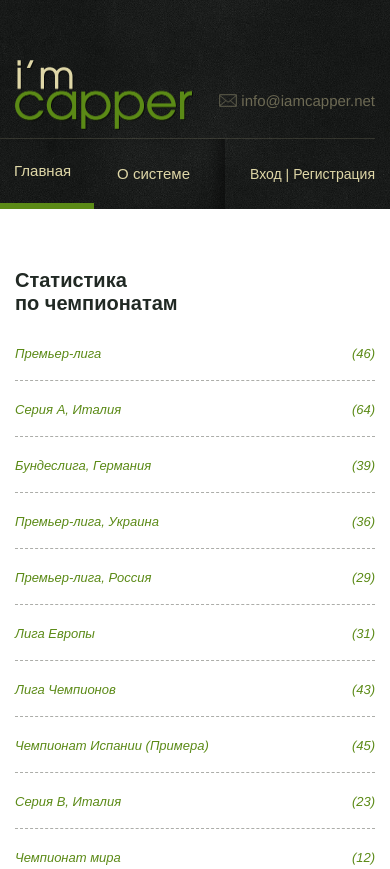
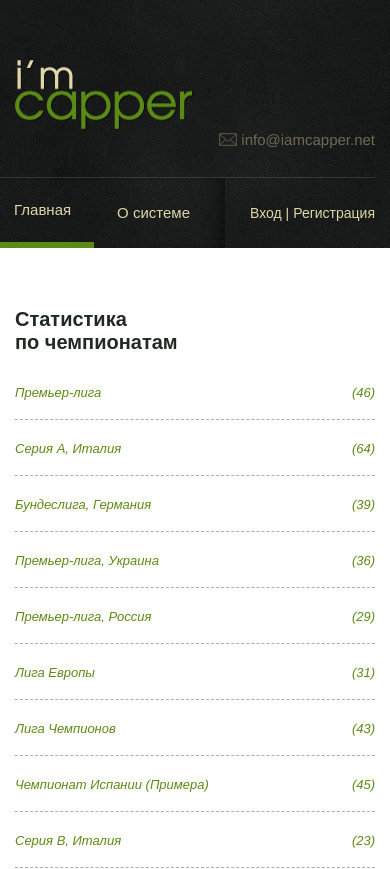
Before and after one commit to menim/capper-bets-layout, a website: page index.html in a window 390 px wide. Shown: the top 869 px of the page. Drawn offline with nearby package versions, Linux system fonts and the light colour scheme; files that its build step writes are made by us from their sources.

Commit message:
add responsive styles to xs breakpoint in header module

```diff
--- a/sass/layouts/_header.scss
+++ b/sass/layouts/_header.scss
@@ -10,4 +10,14 @@
   .l-negative-offset {
     margin-left: -24px;
   }
+
+  .l-wrapper {
+    >.l-flex {
+      &:first-child {
+        @include respond-below(xs) {
+          flex-direction: column;
+        }
+      }
+    }
+  }
 }
```
